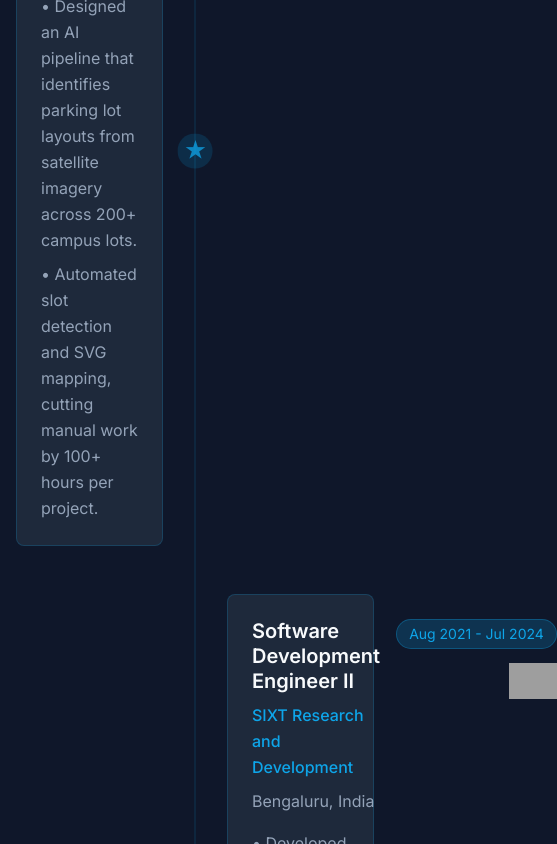
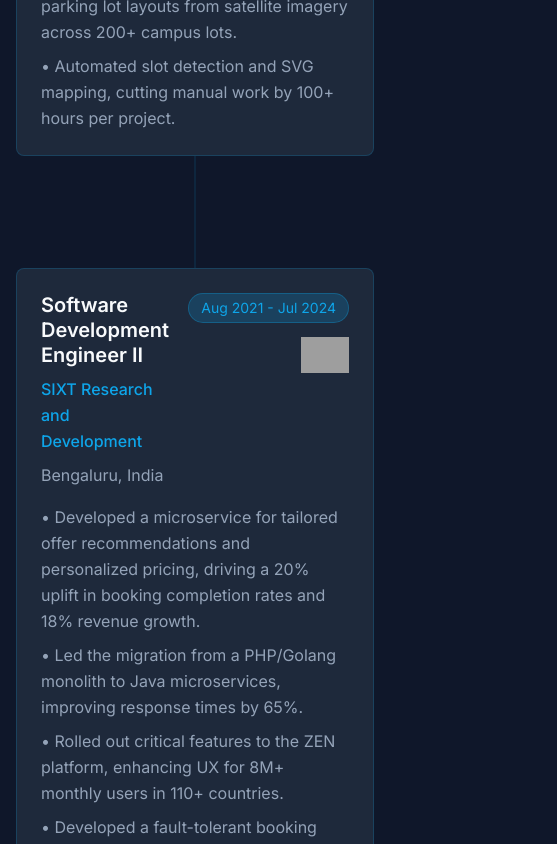
Before and after one commit to navneetha-rajan/navneetha-rajan.github.io, a Next.js app: page / in a window 390 px wide. Shown: the part 2220-3064 px from the top of the page, 557 px wide, since content can reach past the window. Built offline with nearby package versions, Linux system fonts and the light colour scheme; grey boxes are pictures that could not be loaded.

Commit message:
fix mobile view

```diff
--- a/app/page.tsx
+++ b/app/page.tsx
@@ -200,15 +200,15 @@ export default function Home() {
 
               {/* Timeline Items */}
               <div className="space-y-12">
-                {/* Item 1 - Left Side */}
+                {/* Item 1 - Mobile: Full width, Desktop: Left Side */}
                 <motion.div
-                  className="relative flex items-center"
+                  className="relative flex flex-col lg:flex-row lg:items-center"
                   initial={{ opacity: 0, x: -20 }}
                   whileInView={{ opacity: 1, x: 0 }}
                   transition={{ duration: 0.5 }}
                   viewport={{ once: true }}
                 >
-                  <div className="w-1/2 pr-8">
+                  <div className="w-full lg:w-1/2 lg:pr-8 mb-8 lg:mb-0">
                     <div className="bg-card-bg rounded-lg p-6 border border-accent/20 hover:border-accent/50 transition-all duration-300">
                       <div className="flex justify-between items-start mb-2">
                         <div className="flex-1">
@@ -233,7 +233,7 @@ export default function Home() {
                   </div>
 
                   {/* Timeline Node */}
-                  <div className="absolute left-1/2 transform -translate-x-1/2">
+                  <div className="absolute left-1/2 transform -translate-x-1/2 lg:block hidden">
                     {/* Outer glow ring with bright star */}
                     <motion.div
                       className="w-8 h-8 bg-accent/20 rounded-full flex items-center justify-center"
@@ -252,21 +252,21 @@ export default function Home() {
                     </motion.div>
                   </div>
 
-                  <div className="w-1/2 pl-8"></div>
+                  <div className="w-full lg:w-1/2 lg:pl-8"></div>
                 </motion.div>
 
-                {/* Item 2 - Right Side */}
+                {/* Item 2 - Mobile: Full width, Desktop: Right Side */}
                 <motion.div
-                  className="relative flex items-center"
+                  className="relative flex flex-col lg:flex-row lg:items-center"
                   initial={{ opacity: 0, x: 20 }}
                   whileInView={{ opacity: 1, x: 0 }}
                   transition={{ duration: 0.5, delay: 0.1 }}
                   viewport={{ once: true }}
                 >
-                  <div className="w-1/2 pr-8"></div>
+                  <div className="w-full lg:w-1/2 lg:pr-8 mb-8 lg:mb-0"></div>
 
                   {/* Timeline Node */}
-                  <div className="absolute left-1/2 transform -translate-x-1/2">
+                  <div className="absolute left-1/2 transform -translate-x-1/2 lg:block hidden">
                     {/* Outer glow ring with bright star */}
                     <motion.div
                       className="w-8 h-8 bg-accent/20 rounded-full flex items-center justify-center"
@@ -286,7 +286,7 @@ export default function Home() {
                     </motion.div>
                   </div>
 
-                  <div className="w-1/2 pl-8">
+                  <div className="w-full lg:w-1/2 lg:pl-8">
                     <div className="bg-card-bg rounded-lg p-6 border border-accent/20 hover:border-accent/50 transition-all duration-300">
                       <div className="flex justify-between items-start mb-2">
                         <div className="flex-1">
@@ -316,15 +316,15 @@ export default function Home() {
                   </div>
                 </motion.div>
 
-                {/* Item 3 - Left Side */}
+                {/* Item 3 - Mobile: Full width, Desktop: Left Side */}
                 <motion.div
-                  className="relative flex items-center"
+                  className="relative flex flex-col lg:flex-row lg:items-center"
                   initial={{ opacity: 0, x: -20 }}
                   whileInView={{ opacity: 1, x: 0 }}
                   transition={{ duration: 0.5, delay: 0.2 }}
                   viewport={{ once: true }}
                 >
-                  <div className="w-1/2 pr-8">
+                  <div className="w-full lg:w-1/2 lg:pr-8 mb-8 lg:mb-0">
                     <div className="bg-card-bg rounded-lg p-6 border border-accent/20 hover:border-accent/50 transition-all duration-300">
                       <div className="flex justify-between items-start mb-2">
                         <div className="flex-1">
@@ -350,7 +350,7 @@ export default function Home() {
                   </div>
 
                   {/* Timeline Node */}
-                  <div className="absolute left-1/2 transform -translate-x-1/2">
+                  <div className="absolute left-1/2 transform -translate-x-1/2 lg:block hidden">
                     {/* Outer glow ring with bright star */}
                     <motion.div
                       className="w-8 h-8 bg-accent/20 rounded-full flex items-center justify-center"
@@ -370,7 +370,7 @@ export default function Home() {
                     </motion.div>
                   </div>
 
-                  <div className="w-1/2 pl-8"></div>
+                  <div className="w-full lg:w-1/2 lg:pl-8"></div>
                 </motion.div>
               </div>
             </div>
@@ -539,15 +539,15 @@ export default function Home() {
 
               {/* Timeline Items */}
               <div className="space-y-12">
-                {/* Item 1 - Left Side */}
+                {/* Item 1 - Mobile: Full width, Desktop: Left Side */}
                 <motion.div
-                  className="relative flex items-center"
+                  className="relative flex flex-col lg:flex-row lg:items-center"
                   initial={{ opacity: 0, x: -20 }}
                   whileInView={{ opacity: 1, x: 0 }}
                   transition={{ duration: 0.5 }}
                   viewport={{ once: true }}
                 >
-                  <div className="w-1/2 pr-8">
+                  <div className="w-full lg:w-1/2 lg:pr-8 mb-8 lg:mb-0">
                     <div className="bg-card-bg rounded-lg p-6 border border-accent/20 hover:border-accent/50 transition-all duration-300">
                       <div className="flex justify-between items-start mb-2">
                         <div className="flex-1">
@@ -570,7 +570,7 @@ export default function Home() {
                   </div>
 
                   {/* Timeline Node */}
-                  <div className="absolute left-1/2 transform -translate-x-1/2">
+                  <div className="absolute left-1/2 transform -translate-x-1/2 lg:block hidden">
                     {/* Outer glow ring with bright star */}
                     <motion.div
                       className="w-8 h-8 bg-accent/20 rounded-full flex items-center justify-center"
@@ -589,21 +589,21 @@ export default function Home() {
                     </motion.div>
                   </div>
 
-                  <div className="w-1/2 pl-8"></div>
+                  <div className="w-full lg:w-1/2 lg:pl-8"></div>
                 </motion.div>
 
-                {/* Item 2 - Right Side */}
+                {/* Item 2 - Mobile: Full width, Desktop: Right Side */}
                 <motion.div
-                  className="relative flex items-center"
+                  className="relative flex flex-col lg:flex-row lg:items-center"
                   initial={{ opacity: 0, x: 20 }}
                   whileInView={{ opacity: 1, x: 0 }}
                   transition={{ duration: 0.5, delay: 0.1 }}
                   viewport={{ once: true }}
                 >
-                  <div className="w-1/2 pr-8"></div>
+                  <div className="w-full lg:w-1/2 lg:pr-8 mb-8 lg:mb-0"></div>
 
                   {/* Timeline Node */}
-                  <div className="absolute left-1/2 transform -translate-x-1/2">
+                  <div className="absolute left-1/2 transform -translate-x-1/2 lg:block hidden">
                     {/* Outer glow ring with bright star */}
                     <motion.div
                       className="w-8 h-8 bg-accent/20 rounded-full flex items-center justify-center"
@@ -623,7 +623,7 @@ export default function Home() {
                     </motion.div>
                   </div>
 
-                  <div className="w-1/2 pl-8">
+                  <div className="w-full lg:w-1/2 lg:pl-8">
                     <div className="bg-card-bg rounded-lg p-6 border border-accent/20 hover:border-accent/50 transition-all duration-300">
                       <div className="flex justify-between items-start mb-2">
                         <div className="flex-1">
```
